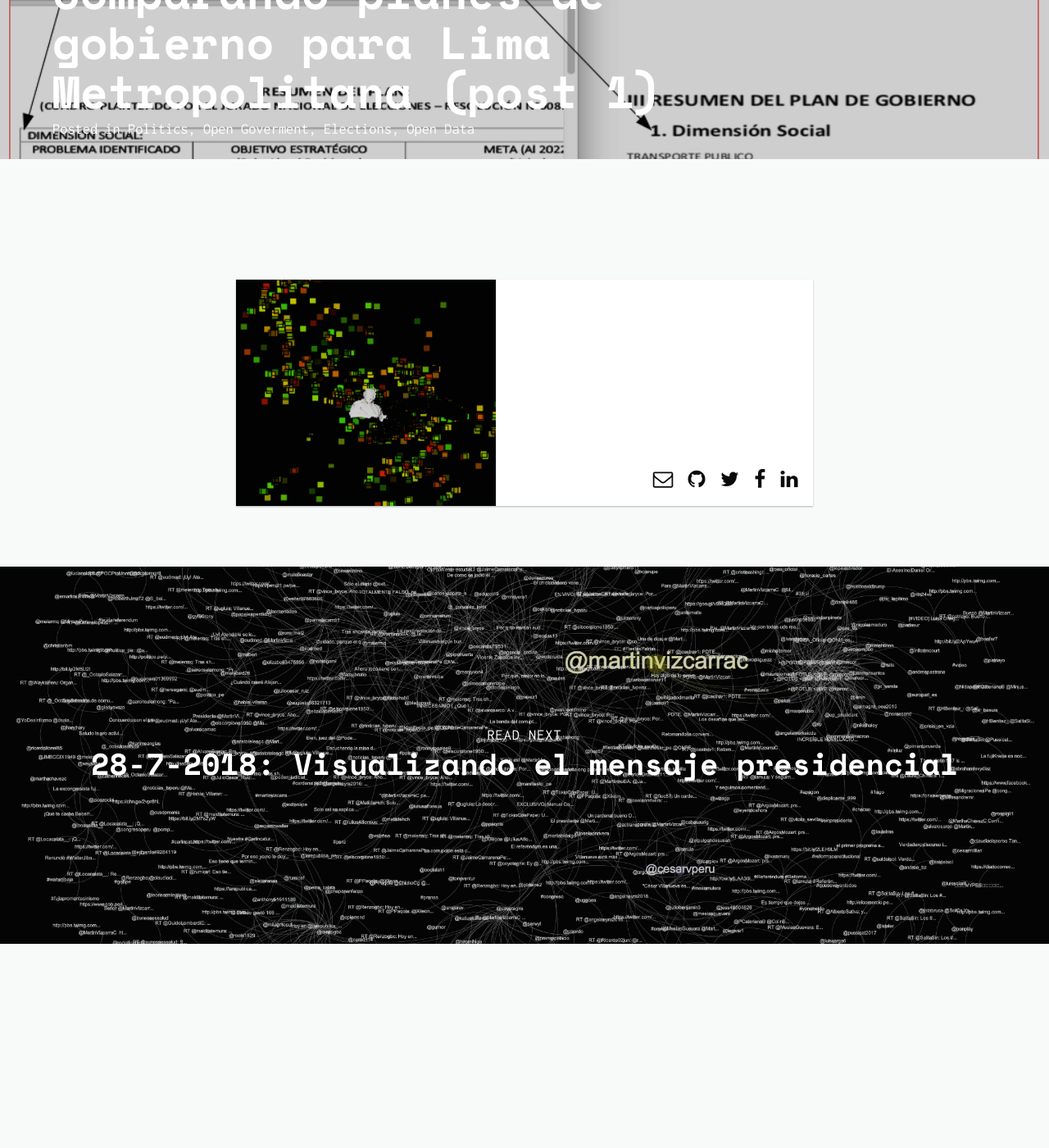
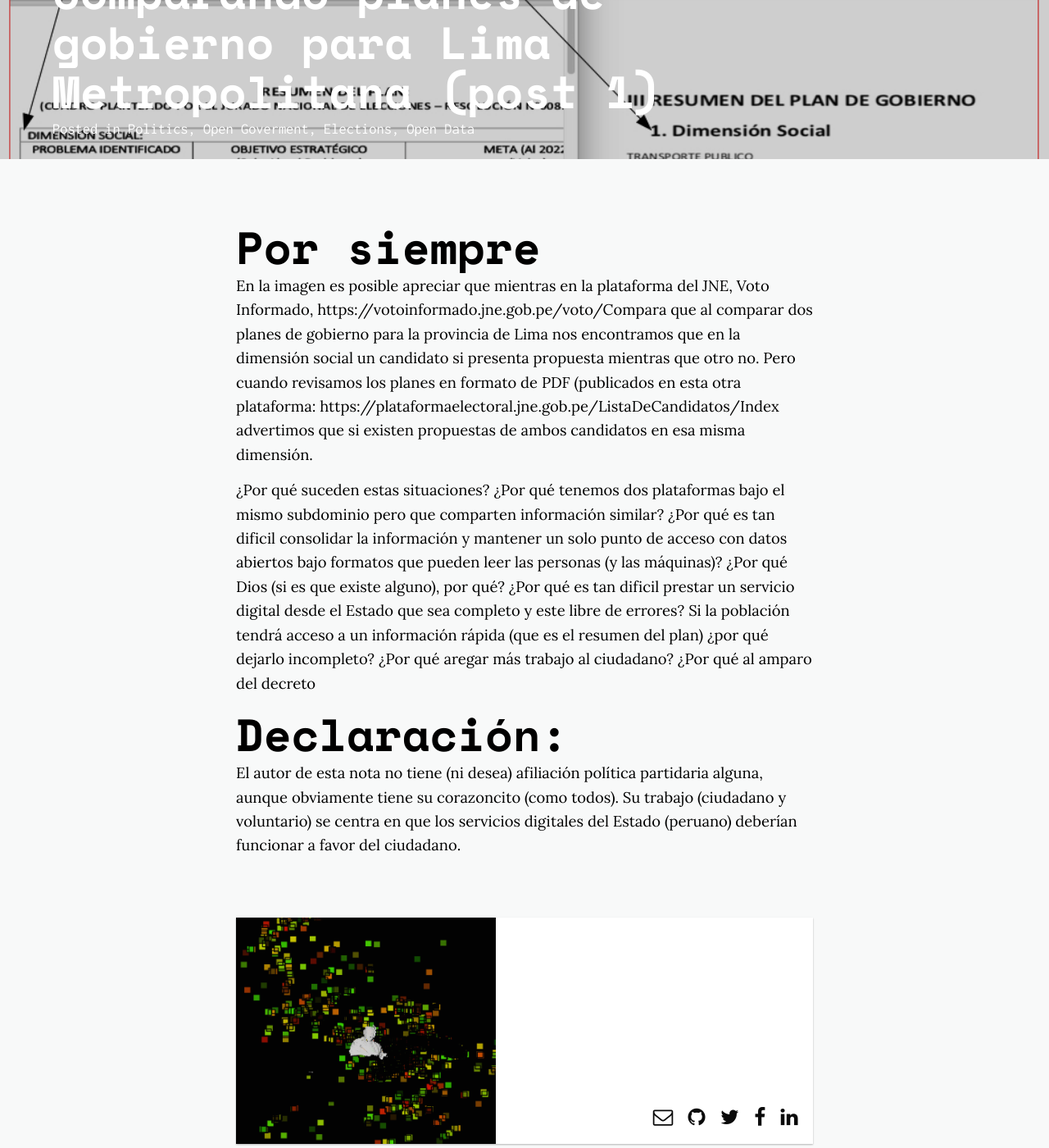
Before and after one commit to manuelvarzen/Vigia, a Jekyll site: the page built from _posts/2018-08-10-JNE-VotoInformado.md, in a window 1280 px wide and 1400 px high, scrolled down 450 px. Shown: the whole window at 82% size. Built offline with Jekyll 4.4.1, drawn with Linux system fonts in a browser that asks for light colours; nearby versions of some CDN libraries; before the commit the page ends 1601 px from its top, so only the background shows below that.

Commit message:
Update 2018-08-10-JNE-VotoInformado.md

```diff
--- a/_posts/2018-08-10-JNE-VotoInformado.md
+++ b/_posts/2018-08-10-JNE-VotoInformado.md
@@ -12,3 +12,10 @@
   - Elections
   - Open Data
 ---
+# Por siempre
+En la imagen es posible apreciar que mientras en la plataforma del JNE, Voto Informado, https://votoinformado.jne.gob.pe/voto/Compara que al comparar dos planes de gobierno para la provincia de Lima nos encontramos que en la dimensión social un candidato si presenta propuesta mientras que otro no. Pero cuando revisamos los planes en formato de PDF (publicados en esta otra plataforma: https://plataformaelectoral.jne.gob.pe/ListaDeCandidatos/Index advertimos que si existen propuestas de ambos candidatos en esa misma dimensión.
+
+¿Por qué suceden estas situaciones? ¿Por qué tenemos dos plataformas bajo el mismo subdominio pero que comparten información similar? ¿Por qué es tan dificil consolidar la información y mantener un solo punto de acceso con datos abiertos bajo formatos que pueden leer las personas (y las máquinas)? ¿Por qué Dios (si es que existe alguno), por qué? ¿Por qué es tan dificil prestar un servicio digital desde el Estado que sea completo y este libre de errores? Si la población tendrá acceso a un información rápida (que es el resumen del plan) ¿por qué dejarlo incompleto? ¿Por qué aregar más trabajo al ciudadano? ¿Por qué al amparo del decreto
+
+# Declaración:
+El autor de esta nota no tiene (ni desea) afiliación política partidaria alguna, aunque obviamente tiene su corazoncito (como todos). Su trabajo (ciudadano y voluntario) se centra en que los servicios digitales del Estado (peruano) deberían funcionar a favor del ciudadano.
```
